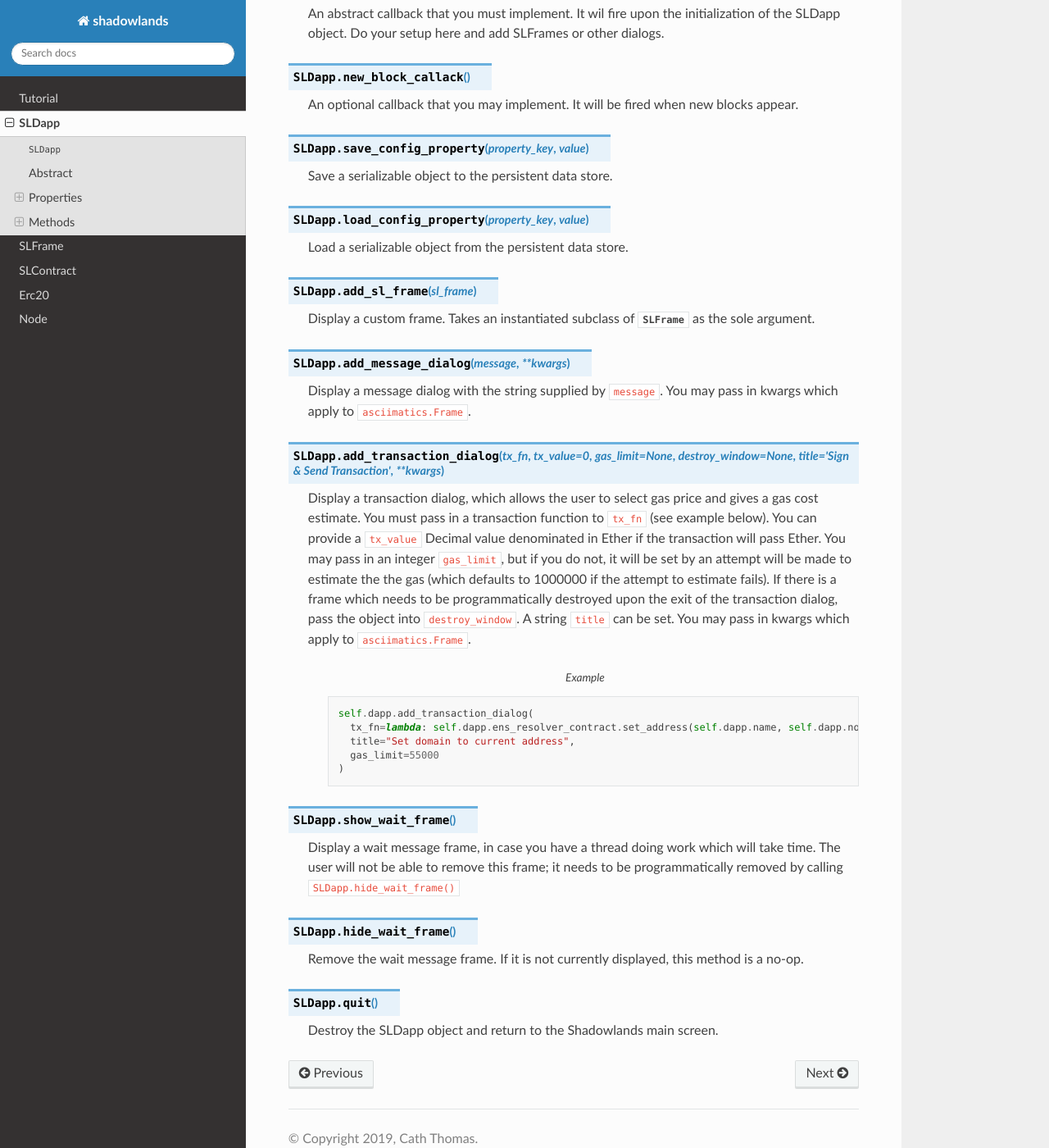
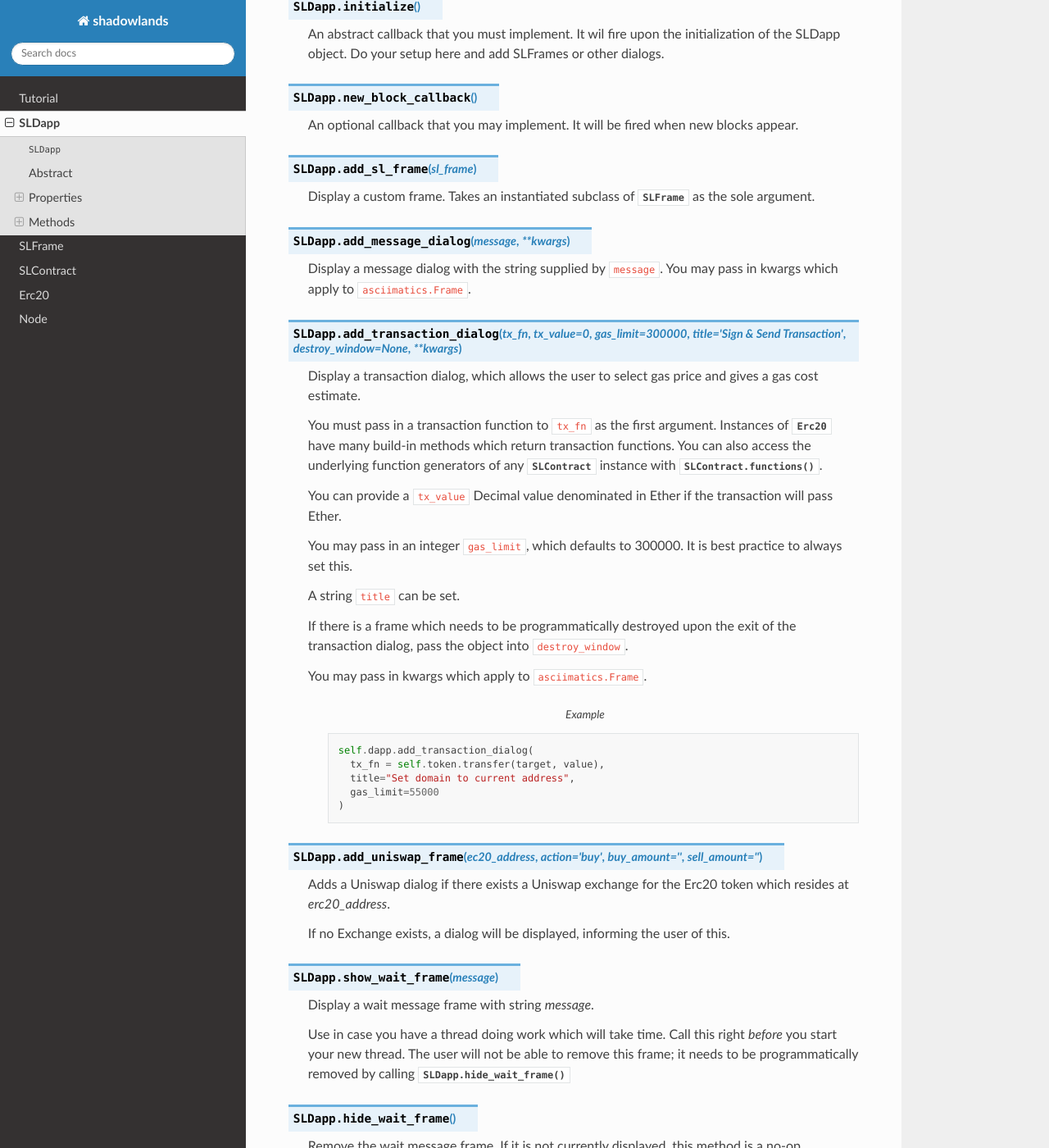
Before and after one commit to kayagoban/shadowlands, a Sphinx documentation site: the page built from docs/SLDapp.rst, in a window 1280 px wide and 1400 px high, scrolled down 998 px. Shown: the whole window at 82% size. Built offline with Sphinx 7.4.7 and the Read the Docs theme 2.0.0, drawn with Linux system fonts in a browser that asks for light colours; some of the changed text lies outside the part shown.

Commit message:
Documentation fun

```diff
--- a/docs/Erc20.rst
+++ b/docs/Erc20.rst
@@ -1,2 +1,8 @@
 Erc20
 =========
+
+.. py:class:: Erc20
+
+
+Abstract
+--------
--- a/docs/SLDapp.rst
+++ b/docs/SLDapp.rst
@@ -37,7 +39,9 @@ Properties
 
 .. py:attribute:: SLDapp.config_properties
 
-    A persistent dictionary of properties specific to your dapp
+    Read-only property.
+    A persistent dictionary of properties specific to your dapp.
+    To load a single property, use :class:`SLDapp.load_config_property`.
 
 
 
@@ -49,17 +53,9 @@ Methods
     An abstract callback that you must implement.  It wil fire upon the initialization of the SLDapp object.
     Do your setup here and add SLFrames or other dialogs.
 
-.. py:method:: SLDapp.new_block_callack()
+.. py:method:: SLDapp.new_block_callback()
 
     An optional callback that you may implement.  It will be fired when new blocks appear.
-
-.. py:method:: SLDapp.save_config_property(property_key, value)
-
-    Save a serializable object to the persistent data store.
-
-.. py:method:: SLDapp.load_config_property(property_key, value)
-
-    Load a serializable object from the persistent data store.
 
 .. py:method:: SLDapp.add_sl_frame(sl_frame)
 
@@ -70,36 +66,60 @@ Methods
     Display a message dialog with the string supplied by ``message``.  You may pass in kwargs
     which apply to ``asciimatics.Frame``.
 
-.. py:method:: SLDapp.add_transaction_dialog(tx_fn, tx_value=0, gas_limit=None, destroy_window=None, title="Sign & Send Transaction", **kwargs)
+.. py:method:: SLDapp.add_transaction_dialog(tx_fn, tx_value=0, gas_limit=300000, title="Sign & Send Transaction", destroy_window=None, **kwargs)
 
     Display a transaction dialog, which allows the user to select gas price and gives a gas cost
-    estimate.  You must pass in a transaction function to ``tx_fn`` (see example below).  You can
-    provide a ``tx_value`` Decimal value denominated in Ether if the transaction will pass Ether.
-    You may pass in an integer ``gas_limit``, but if you do not, it will be set by an attempt will
-    be made to estimate the the gas (which defaults to 1000000 if the attempt to estimate fails).
+    estimate.
+
+    You must pass in a transaction function to ``tx_fn`` as the first argument. Instances of :class:`Erc20` have many build-in methods which return transaction functions.  You can also access the underlying function generators of any :class:`SLContract` instance with :func:`SLContract.functions`.
+
+    You can provide a ``tx_value`` Decimal value denominated in Ether if the transaction will pass Ether.
+
+    You may pass in an integer ``gas_limit``, which defaults to 300000.  It is best practice to always set this.
+
+    A string ``title`` can be set.
+
     If there is a frame which needs to be programmatically destroyed upon the exit of the
-    transaction dialog, pass the object into ``destroy_window``.  A string ``title`` can be set.
+    transaction dialog, pass the object into ``destroy_window``.
+
     You may pass in kwargs which apply to ``asciimatics.Frame``.
 
         .. code-block:: python
             :caption: Example
 
             self.dapp.add_transaction_dialog(
-              tx_fn=lambda: self.dapp.ens_resolver_contract.set_address(self.dapp.name, self.dapp.node.credstick.address),
+              tx_fn = self.token.transfer(target, value),
               title="Set domain to current address",
               gas_limit=55000
             )
 
-.. py:method:: SLDapp.show_wait_frame()
+.. py:method:: SLDapp.add_uniswap_frame(ec20_address, action='buy', buy_amount='', sell_amount='')
 
-    Display a wait message frame, in case you have a thread doing work which will take time.
+        Adds a Uniswap dialog if there exists a Uniswap exchange for the Erc20 token which resides at `erc20_address`.
+
+        If no Exchange exists, a dialog will be displayed, informing the user of this.
+
+
+.. py:method:: SLDapp.show_wait_frame(message)
+
+    Display a wait message frame with string `message`.
+
+    Use in case you have a thread doing work which will take time.
+    Call this right *before* you start your new thread.
     The user will not be able to remove this frame; it needs to be programmatically removed by
-    calling ``SLDapp.hide_wait_frame()``
+    calling :func:`SLDapp.hide_wait_frame`
 
 .. py:method:: SLDapp.hide_wait_frame()
 
     Remove the wait message frame.  If it is not currently displayed, this method is a no-op.
 
-.. py:method:: SLDapp.quit()
+    This should be called inside your new thread, as the last thing it does.
 
-    Destroy the SLDapp object and return to the Shadowlands main screen.
+
+.. py:method:: SLDapp.save_config_property(property_key, value)
+
+    Save a serializable object to the persistent data store.
+
+.. py:method:: SLDapp.load_config_property(property_key, value)
+
+    Load a serializable object from the persistent data store.
```
Also changed, not shown: other parts of docs/SLDapp.rst (+2 -0 lines), 2 other files.
